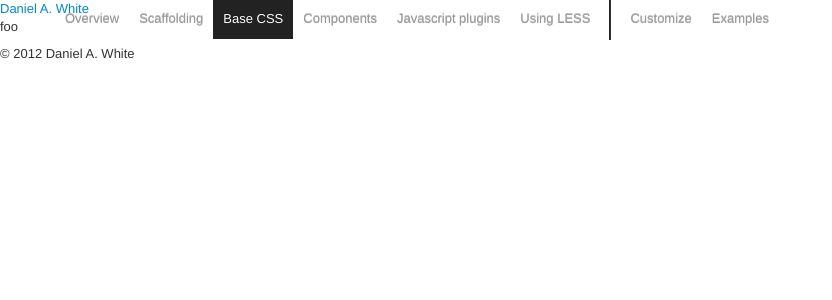
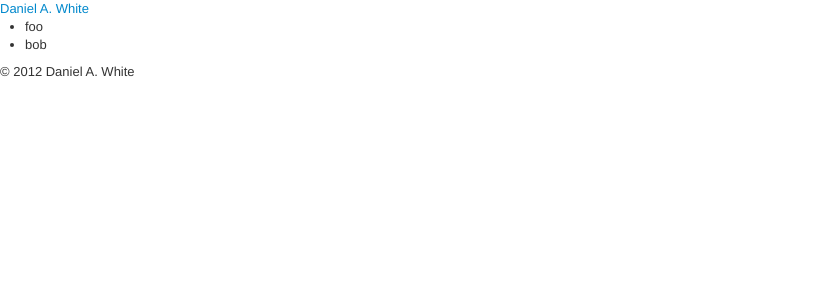
Before and after one commit to daniel-white/daniel-white.github.com-archived, a Jekyll site: the page built from _posts/2012-04-28-getting-started.md, in a window 1280 px wide. Shown: the top 300 px of the page, without its empty margins (0-832 px from the left). Built offline with Jekyll 4.4.1, drawn with Linux system fonts in a browser that asks for light colours.

Commit message:
work adding categories

```diff
--- a/_layouts/default.html
+++ b/_layouts/default.html
@@ -7,41 +7,15 @@
 </head>
 <body>
   <header>
-    <div class="navbar navbar-fixed-top">
-		<div class="container">
-            <ul class="nav">
-              <li class="">
-                <a href="./index.html">Overview</a>
-              </li>
-              <li class="">
-                <a href="./scaffolding.html">Scaffolding</a>
-              </li>
-              <li class="active">
-                <a href="./base-css.html">Base CSS</a>
-              </li>
-              <li class="">
-                <a href="./components.html">Components</a>
-              </li>
-              <li class="">
-                <a href="./javascript.html">Javascript plugins</a>
-              </li>
-              <li class="">
-                <a href="./less.html">Using LESS</a>
-              </li>
-              <li class="divider-vertical"></li>
-              <li class="">
-                <a href="./download.html">Customize</a>
-              </li>
-              <li class="">
-                <a href="./examples.html">Examples</a>
-              </li>
-            </ul>
-</div>
-      </div>
     <a href="/">Daniel A. White</a>
   </header>
+  <ul>
+    {% for category in site.categories %}
+	<li>{{ category }}</li>
+	{% endfor %}
+  </ul>
   {{ content }}
-  <footer>&copy; 2012 Daniel A. White</footer>
+  <footer>&copy; {{ site.time | date: "%Y" }} Daniel A. White</footer>
   <script src="/js/bootstrap.min.js" />
 </body>
 </html>
--- a/_posts/2012-04-28-getting-started.md
+++ b/_posts/2012-04-28-getting-started.md
@@ -3,6 +3,5 @@ layout: default
 title: "Getting started"
 categories:
 - foo
+- bob
 ---
-
-foo
```
